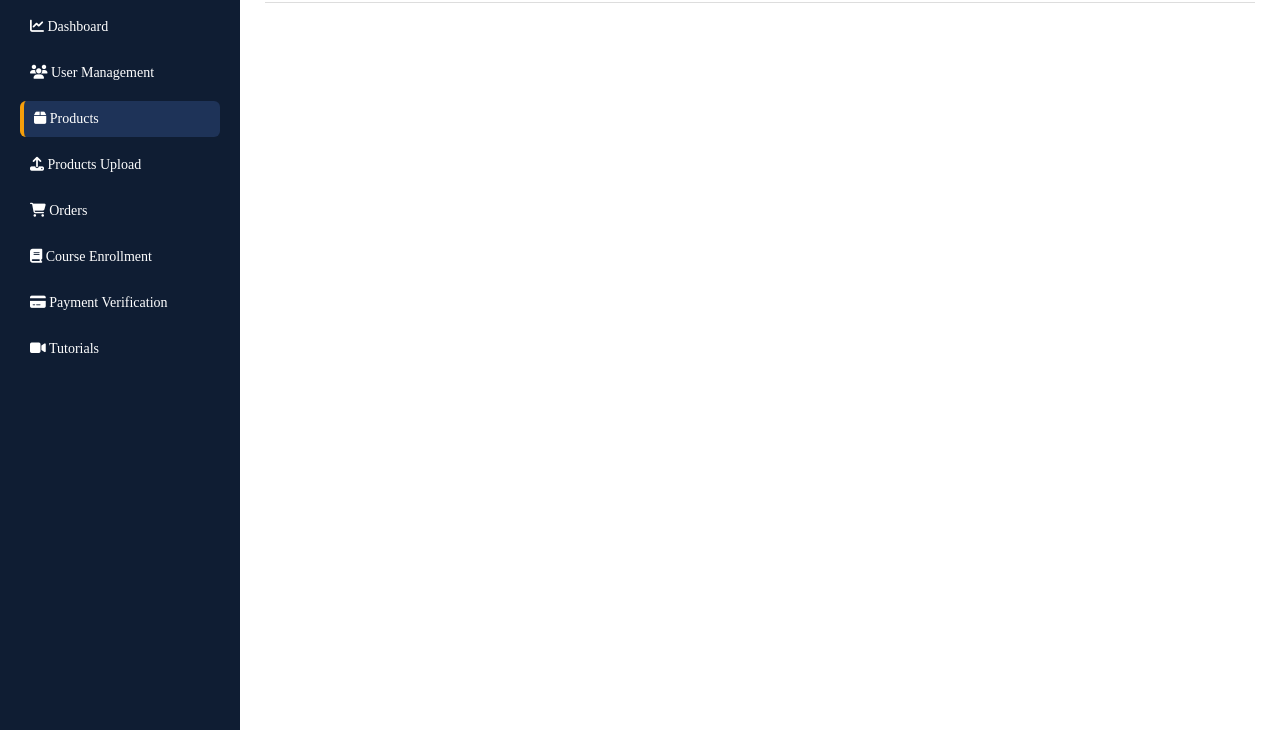
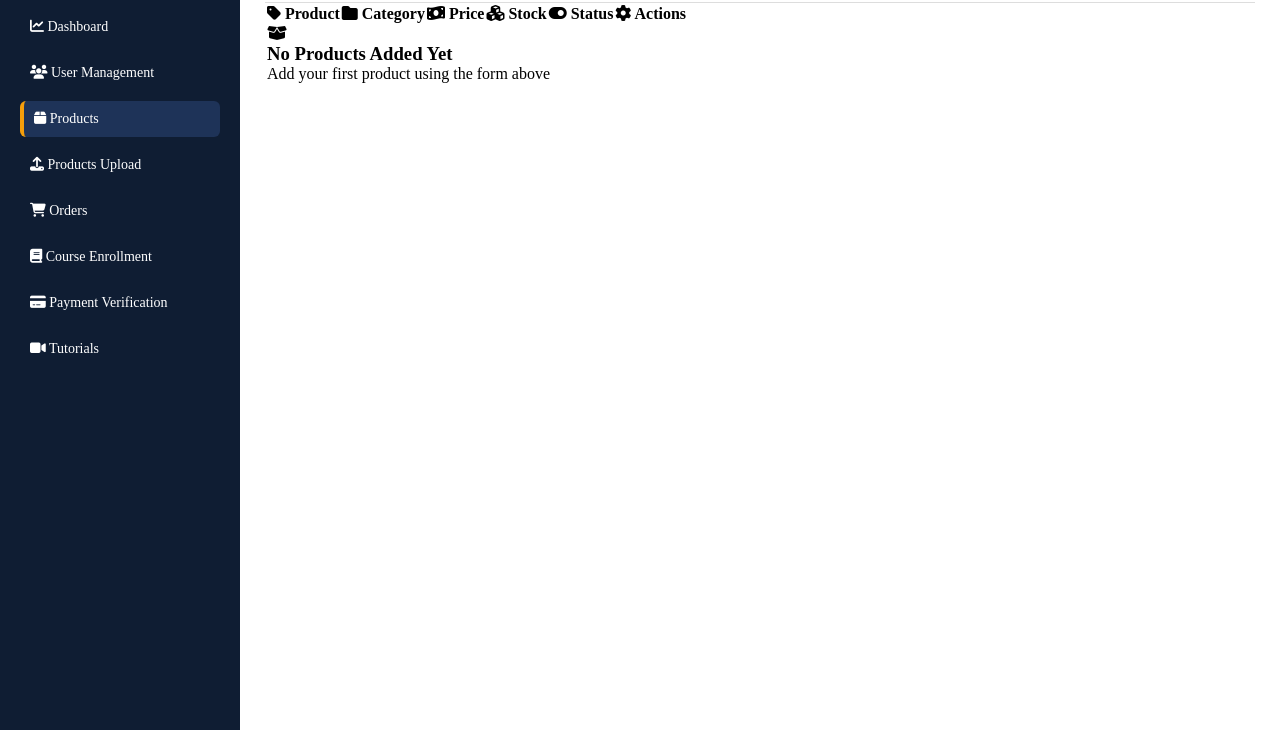
Before and after one commit to lauryn06/Admin-E-commerce, a website: page Products.html in a window 1280 px wide. Shown: the part 70-800 px from the top of the page. Drawn offline with Linux system fonts and the light colour scheme.

Commit message:
added a table to display products

```diff
--- a/Products.html
+++ b/Products.html
@@ -37,6 +37,32 @@
         <button>Logout</button>
       </div>
     </div>
+    <div class="table-container">
+                <table class="products-table">
+                    <thead>
+                        <tr>
+                            <th><i class="fas fa-tag"></i> Product</th>
+                            <th><i class="fas fa-folder"></i> Category</th>
+                            <th><i class="fas fa-money-bill-wave"></i> Price</th>
+                            <th><i class="fas fa-cubes"></i> Stock</th>
+                            <th><i class="fas fa-toggle-on"></i> Status</th>
+                            <th><i class="fas fa-cog"></i> Actions</th>
+                        </tr>
+                    </thead>
+                    <tbody id="productsTableBody">
+                        <!-- Products will be added here dynamically -->
+                        <tr id="emptyRow">
+                            <td colspan="6">
+                                <div class="empty-state">
+                                    <i class="fas fa-box-open"></i>
+                                    <h3>No Products Added Yet</h3>
+                                    <p>Add your first product using the form above</p>
+                                </div>
+                            </td>
+                        </tr>
+                    </tbody>
+                </table>
+            </div>
   </main>
 
 </div>
```
